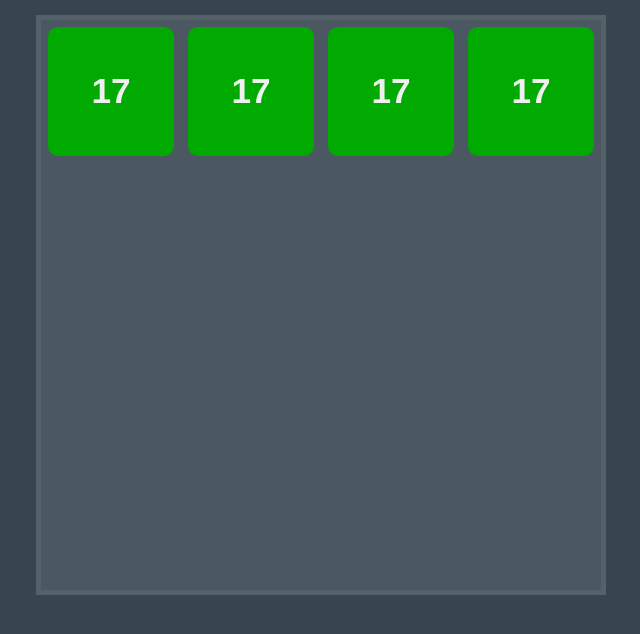
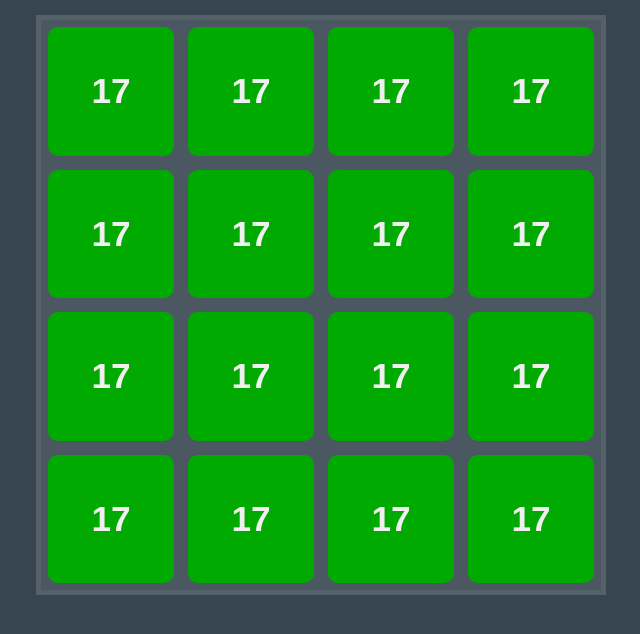
Before and after one commit to crjmosh/simple-seventeen, a Vue app: page / in a window 1280 px wide. Shown: the top 634 px of the page, without its empty margins (319-959 px from the left). Built offline with nearby package versions, Linux system fonts and the light colour scheme.

Commit message:
Add additional gameboard layouts

```diff
--- a/src/gameboards.js
+++ b/src/gameboards.js
@@ -6,22 +6,94 @@ export default {
 		tileWidth: 1,
 		tileHeight: 1,
 		tiles: [
-			{
-				x: 1,
-				y: 1
-			},
-			{
-				x: 2,
-				y: 1
-			},
-			{
-				x: 3,
-				y: 1
-			},
-			{
-				x: 4,
-				y: 1
-			}
+			{x: 1, y: 1}, {x: 2, y: 1}, {x: 3, y: 1}, {x: 4, y: 1},
+			{x: 1, y: 2}, {x: 2, y: 2}, {x: 3, y: 2}, {x: 4, y: 2},
+			{x: 1, y: 3}, {x: 2, y: 3}, {x: 3, y: 3}, {x: 4, y: 3},
+			{x: 1, y: 4}, {x: 2, y: 4}, {x: 3, y: 4}, {x: 4, y: 4}
+		]
+	},
+	squareFive: {
+		title: 'Square Five',
+		cols: 5,
+		rows: 5,
+		tileWidth: 1,
+		tileHeight: 1,
+		tiles: [
+			{x: 1, y: 1}, {x: 2, y: 1}, {x: 3, y: 1}, {x: 4, y: 1}, {x: 5, y: 1},
+			{x: 1, y: 2}, {x: 2, y: 2}, {x: 3, y: 2}, {x: 4, y: 2}, {x: 5, y: 2},
+			{x: 1, y: 3}, {x: 2, y: 3}, {x: 3, y: 3}, {x: 4, y: 3}, {x: 5, y: 3},
+			{x: 1, y: 4}, {x: 2, y: 4}, {x: 3, y: 4}, {x: 4, y: 4}, {x: 5, y: 4},
+			{x: 1, y: 5}, {x: 2, y: 5}, {x: 3, y: 5}, {x: 4, y: 5}, {x: 5, y: 5}
+		]
+	},
+	squareSix: {
+		title: 'Square Six',
+		cols: 6,
+		rows: 6,
+		tileWidth: 1,
+		tileHeight: 1,
+		tiles: [
+			{x: 1, y: 1}, {x: 2, y: 1}, {x: 3, y: 1}, {x: 4, y: 1}, {x: 5, y: 1}, {x: 6, y: 1},
+			{x: 1, y: 2}, {x: 2, y: 2}, {x: 3, y: 2}, {x: 4, y: 2}, {x: 5, y: 2}, {x: 6, y: 2},
+			{x: 1, y: 3}, {x: 2, y: 3}, {x: 3, y: 3}, {x: 4, y: 3}, {x: 5, y: 3}, {x: 6, y: 3},
+			{x: 1, y: 4}, {x: 2, y: 4}, {x: 3, y: 4}, {x: 4, y: 4}, {x: 5, y: 4}, {x: 6, y: 4},
+			{x: 1, y: 5}, {x: 2, y: 5}, {x: 3, y: 5}, {x: 4, y: 5}, {x: 5, y: 5}, {x: 6, y: 5},
+			{x: 1, y: 6}, {x: 2, y: 6}, {x: 3, y: 6}, {x: 4, y: 6}, {x: 5, y: 6}, {x: 6, y: 6}
+		]
+	},
+	staggeredSquareFour: {
+		title: 'Staggered Square Four',
+		cols: 18,
+		rows: 18,
+		tileWidth: 4,
+		tileHeight: 4,
+		tiles: [
+			{x: 1, y: 2}, {x: 5, y: 2}, {x: 9, y: 2}, {x: 13, y: 2},
+				{x: 3, y: 6}, {x: 7, y: 6}, {x: 11, y: 6}, {x: 15, y: 6},
+			{x: 1, y: 10}, {x: 5, y: 10}, {x: 9, y: 10}, {x: 13, y: 10},
+				{x: 3, y: 14}, {x: 7, y: 14}, {x: 11, y: 14}, {x: 15, y: 14}
+		]
+	},
+	waffleFive: {
+		title: 'Waffle Five',
+		cols: 5,
+		rows: 5,
+		tileWidth: 1,
+		tileHeight: 1,
+		tiles: [
+			{x: 1, y: 1}, {x: 2, y: 1}, {x: 3, y: 1}, {x: 4, y: 1}, {x: 5, y: 1},
+			{x: 1, y: 2},				{x: 3, y: 2}, 				{x: 5, y: 2},
+			{x: 1, y: 3}, {x: 2, y: 3}, {x: 3, y: 3}, {x: 4, y: 3}, {x: 5, y: 3},
+			{x: 1, y: 4}, 				{x: 3, y: 4}, 				{x: 5, y: 4},
+			{x: 1, y: 5}, {x: 2, y: 5}, {x: 3, y: 5}, {x: 4, y: 5}, {x: 5, y: 5},
+		]
+	},
+	hourglass: {
+		title: 'Hourglass',
+		cols: 5,
+		rows: 5,
+		tileWidth: 1,
+		tileHeight: 1,
+		tiles: [
+			{x: 1, y: 1}, {x: 2, y: 1}, {x: 3, y: 1}, {x: 4, y: 1}, {x: 5, y: 1},
+						  {x: 2, y: 2}, {x: 3, y: 2}, {x: 4, y: 2},
+										{x: 3, y: 3},
+						  {x: 2, y: 4}, {x: 3, y: 4}, {x: 4, y: 4},
+			{x: 1, y: 5}, {x: 2, y: 5}, {x: 3, y: 5}, {x: 4, y: 5}, {x: 5, y: 5},
+		]
+	},
+	hexagon: {
+		title: 'Hexagon',
+		cols: 10,
+		rows: 10,
+		tileWidth: 2,
+		tileHeight: 2,
+		tiles: [
+								{x: 4, y: 1}, {x: 6, y: 1},
+			{x: 1, y: 3}, {x: 3, y: 3}, {x: 5, y: 3}, {x: 7, y: 3}, {x: 9, y: 3},
+			{x: 1, y: 5}, {x: 3, y: 5}, {x: 5, y: 5}, {x: 7, y: 5}, {x: 9, y: 5},
+			{x: 1, y: 7}, {x: 3, y: 7}, {x: 5, y: 7}, {x: 7, y: 7}, {x: 9, y: 7},
+			{x: 1, y: 9}, {x: 3, y: 9}, {x: 5, y: 9}, {x: 7, y: 9}, {x: 9, y: 9}
 		]
 	}
 }
```
